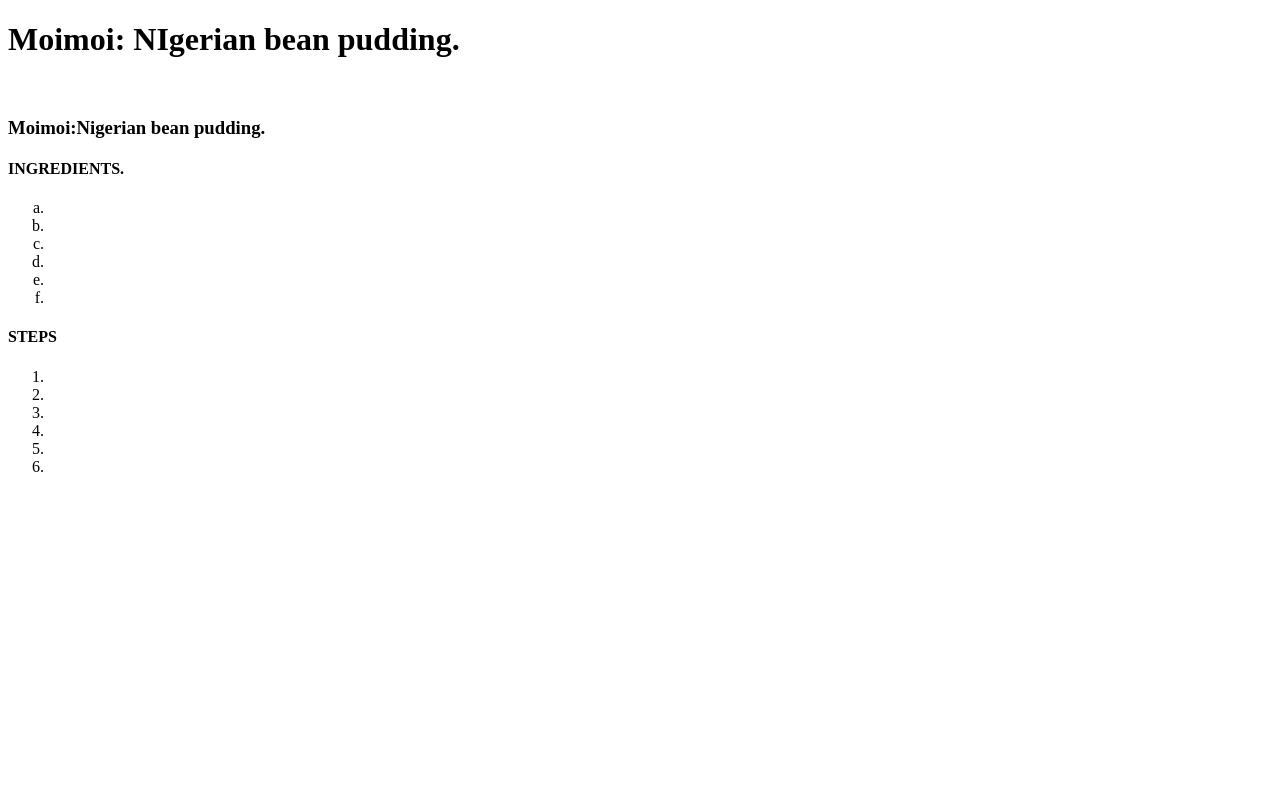
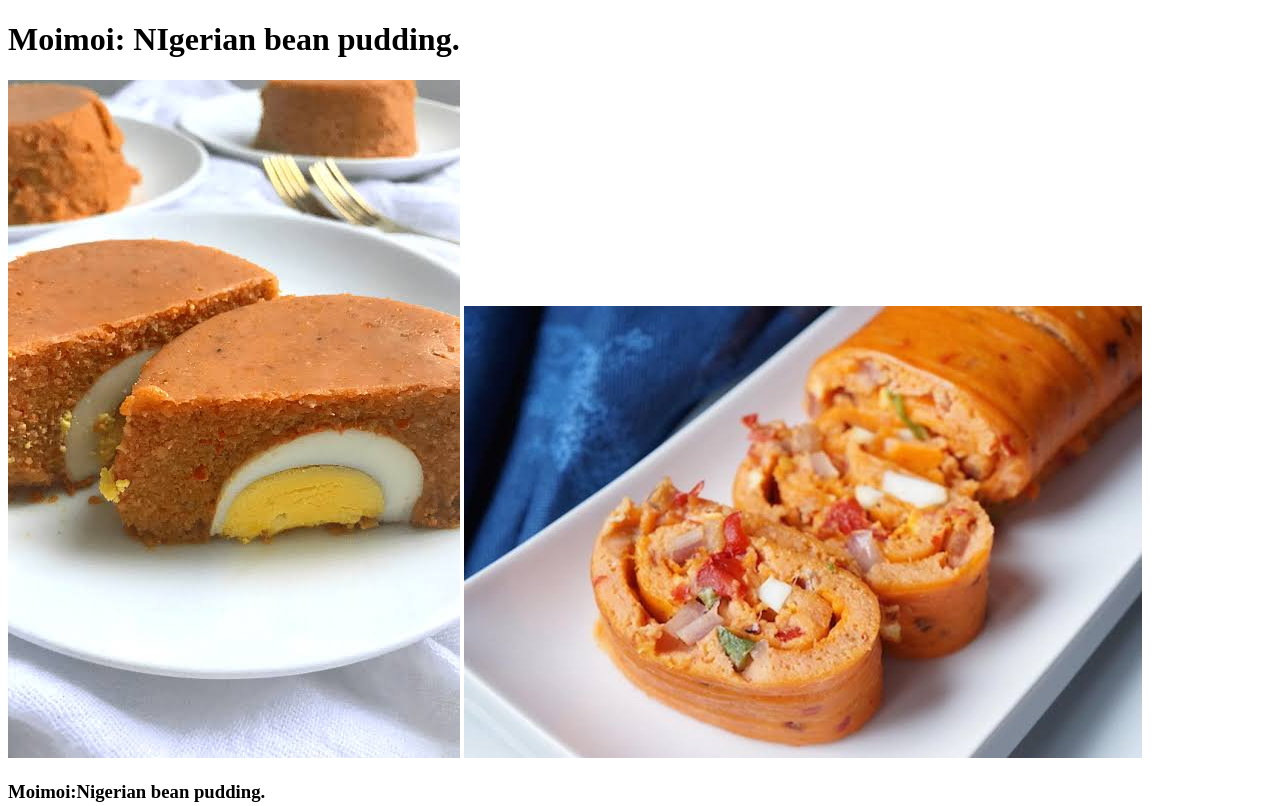
Before and after one commit to AyoOyekan/odin-recipes, a plain HTML site: page recipes/moimoi.html in a window 1280 px wide. Shown: the top 806 px of the page. Drawn offline with Linux system fonts and the light colour scheme.

Commit message:
add images to recipes pages

```diff
--- a/recipes/moimoi.html
+++ b/recipes/moimoi.html
@@ -8,7 +8,7 @@
 </head>
 <body>
     <h1>Moimoi: NIgerian bean pudding.</h1>
-    <img src="" alt="">
+    <img src="../images/moimoi1.jpeg" alt="beautiful moimoi"> <img src="../images/moimoi2.jpeg" alt="beautifuk moimoi2">
     <h3>Moimoi:Nigerian bean pudding.</h3>
     <h4>INGREDIENTS.</h4>
     <ol type="a">
```
Also changed, not shown: recipes/jollof.html (+1 -1 lines), recipes/yam and egg.html (+1 -1 lines).
